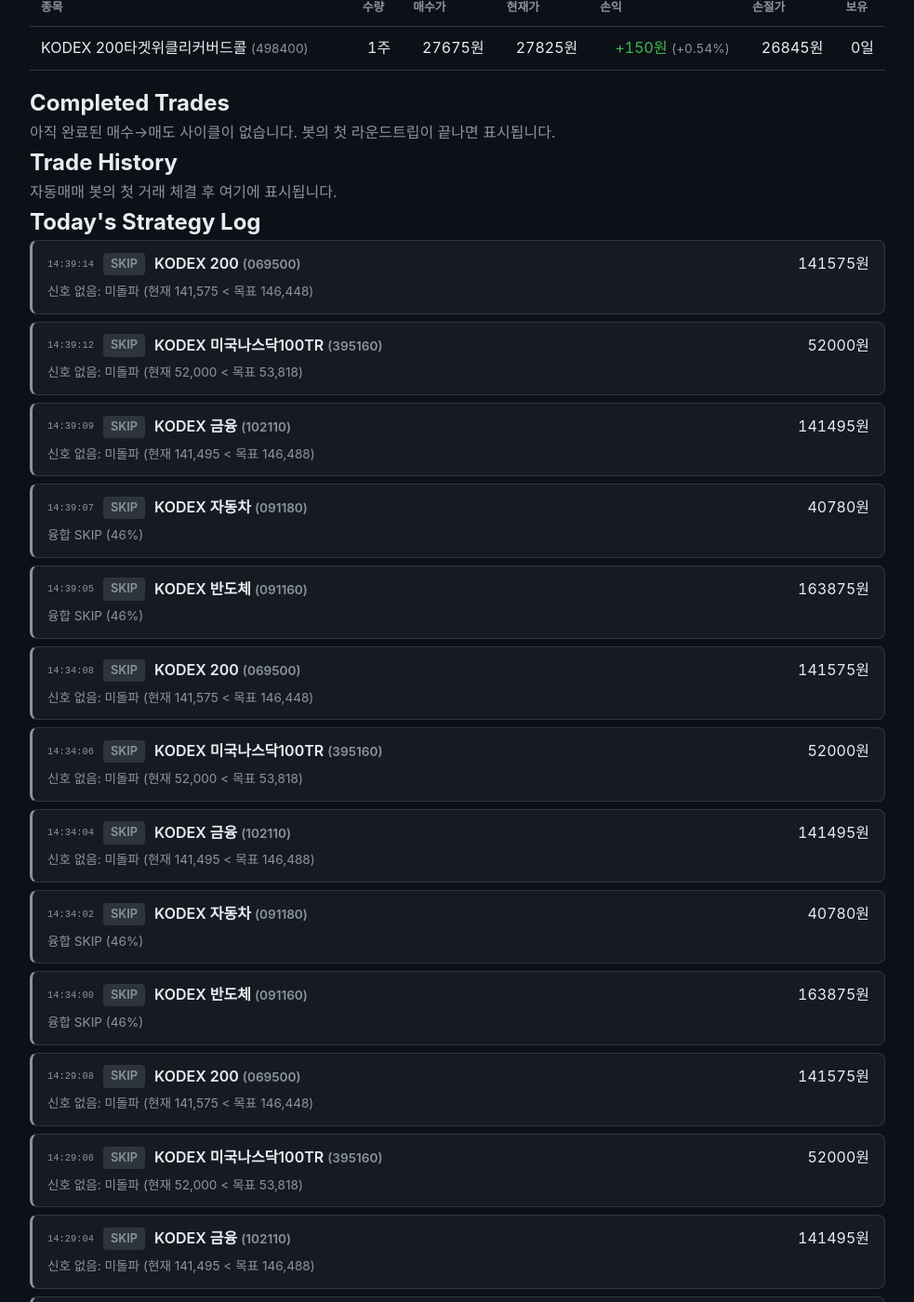
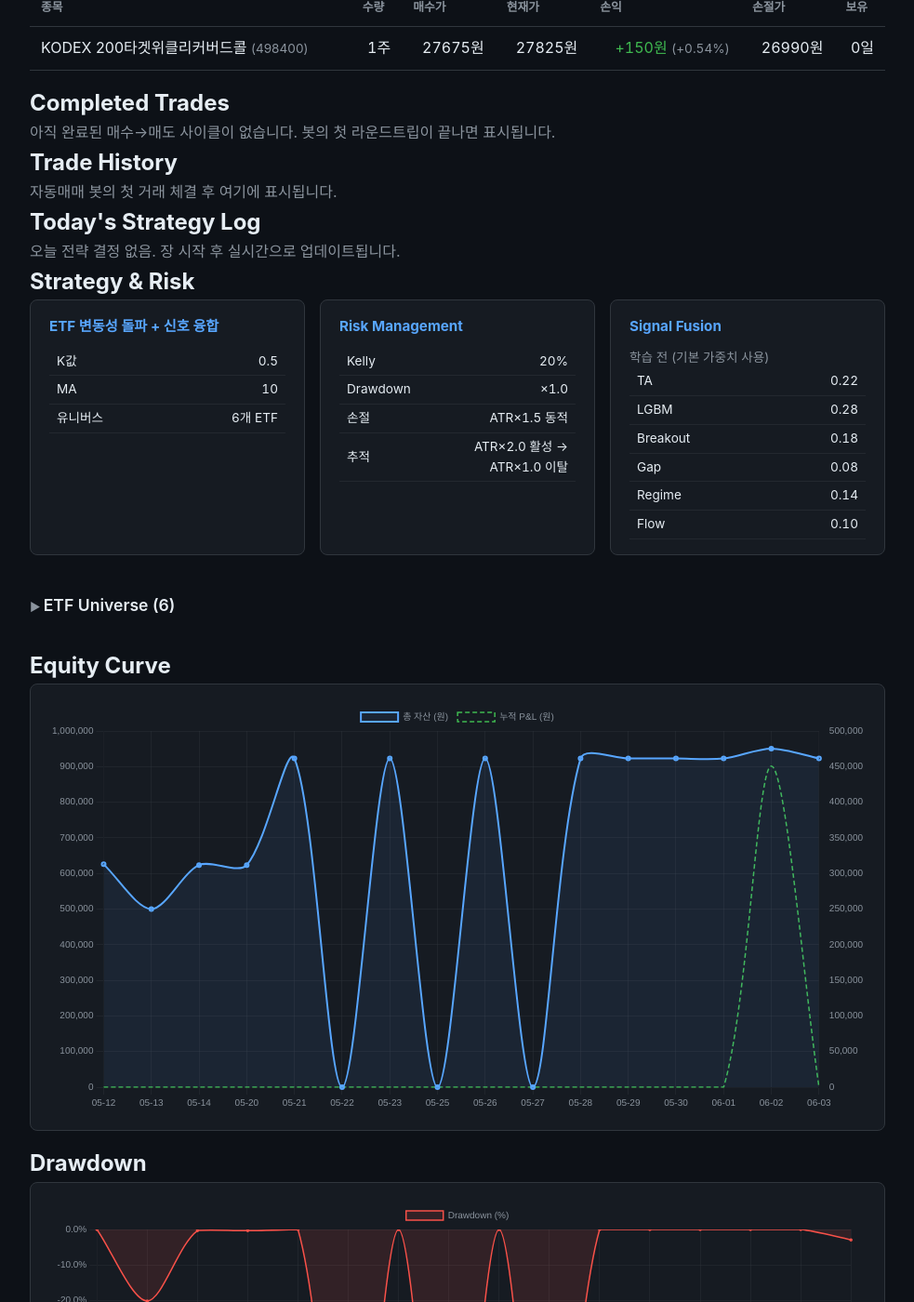
Before and after one commit to BudongJW/kis-trading-journal, a Jekyll site: the page built from index.html, in a window 1280 px wide and 1400 px high, scrolled down 1509 px. Shown: the whole window at 93% size, without its empty margins (148-1131 px from the left). Built offline with Jekyll 4.4.1, drawn with Linux system fonts in a browser that asks for light colours; nearby versions of some CDN libraries; some of the changed text lies outside the part shown.

Commit message:
auto: portfolio update 15:30

```diff
--- a/_data/portfolio.json
+++ b/_data/portfolio.json
@@ -1,5 +1,5 @@
 {
-  "updated_at": "2026-06-03T14:41:38.504740",
+  "updated_at": "2026-06-03T15:30:21.106090",
   "initial_capital": 500000,
   "cash": 922856,
   "holdings": [
@@ -12,8 +12,10 @@
       "buy_price": 27675,
       "pnl": 150,
       "pnl_pct": 0.54,
-      "manual": true,
-      "stop_price": 26845
+      "atr_at_buy": 0.0,
+      "hold_days": 0,
+      "peak_price": 27825,
+      "stop_price": 26990
     }
   ],
   "reconcile": {
@@ -301,7 +303,7 @@
     "vol_percentile": 44.0,
     "overnight_gap": {
       "direction": "neutral",
-      "strength": 0.08,
+      "strength": 0.1,
       "action": "normal"
     },
     "strong_sectors": [
@@ -377,194 +379,5 @@
     "budget_pct": 0.4,
     "regime_linked": true
   },
-  "decisions": [
-    {
-      "time": "14:39:14",
-      "symbol": "069500",
-      "name": "KODEX 200",
-      "action": "skip",
-      "reason": "신호 없음: 미돌파 (현재 141,575 < 목표 146,448)",
-      "price": 141575,
-      "ta_total": -6.1
-    },
-    {
-      "time": "14:39:12",
-      "symbol": "395160",
-      "name": "KODEX 미국나스닥100TR",
-      "action": "skip",
-      "reason": "신호 없음: 미돌파 (현재 52,000 < 목표 53,818)",
-      "price": 52000,
-      "ta_total": 0.4
-    },
-    {
-      "time": "14:39:09",
-      "symbol": "102110",
-      "name": "KODEX 금융",
-      "action": "skip",
-      "reason": "신호 없음: 미돌파 (현재 141,495 < 목표 146,488)",
-      "price": 141495,
-      "ta_total": -6.3
-    },
-    {
-      "time": "14:39:07",
-      "symbol": "091180",
-      "name": "KODEX 자동차",
-      "action": "skip",
-      "reason": "융합 SKIP (46%)",
-      "price": 40780,
-      "ta_total": 18.2,
-      "lgbm_prob": 0.5
-    },
-    {
-      "time": "14:39:05",
-      "symbol": "091160",
-      "name": "KODEX 반도체",
-      "action": "skip",
-      "reason": "융합 SKIP (46%)",
-      "price": 163875,
-      "ta_total": 14.8,
-      "lgbm_prob": 0.5
-    },
-    {
-      "time": "14:34:08",
-      "symbol": "069500",
-      "name": "KODEX 200",
-      "action": "skip",
-      "reason": "신호 없음: 미돌파 (현재 141,575 < 목표 146,448)",
-      "price": 141575,
-      "ta_total": -6.1
-    },
-    {
-      "time": "14:34:06",
-      "symbol": "395160",
-      "name": "KODEX 미국나스닥100TR",
-      "action": "skip",
-      "reason": "신호 없음: 미돌파 (현재 52,000 < 목표 53,818)",
-      "price": 52000,
-      "ta_total": 0.4
-    },
-    {
-      "time": "14:34:04",
-      "symbol": "102110",
-      "name": "KODEX 금융",
-      "action": "skip",
-      "reason": "신호 없음: 미돌파 (현재 141,495 < 목표 146,488)",
-      "price": 141495,
-      "ta_total": -6.3
-    },
-    {
-      "time": "14:34:02",
-      "symbol": "091180",
-      "name": "KODEX 자동차",
-      "action": "skip",
-      "reason": "융합 SKIP (46%)",
-      "price": 40780,
-      "ta_total": 18.2,
-      "lgbm_prob": 0.5
-    },
-    {
-      "time": "14:34:00",
-      "symbol": "091160",
-      "name": "KODEX 반도체",
-      "action": "skip",
-      "reason": "융합 SKIP (46%)",
-      "price": 163875,
-      "ta_total": 14.8,
-      "lgbm_prob": 0.5
-    },
-    {
-      "time": "14:29:08",
-      "symbol": "069500",
-      "name": "KODEX 200",
-      "action": "skip",
-      "reason": "신호 없음: 미돌파 (현재 141,575 < 목표 146,448)",
-      "price": 141575,
-      "ta_total": -6.1
-    },
-    {
-      "time": "14:29:06",
-      "symbol": "395160",
-      "name": "KODEX 미국나스닥100TR",
-      "action": "skip",
-      "reason": "신호 없음: 미돌파 (현재 52,000 < 목표 53,818)",
-      "price": 52000,
-      "ta_total": 0.4
-    },
-    {
-      "time": "14:29:04",
-      "symbol": "102110",
-      "name": "KODEX 금융",
-      "action": "skip",
-      "reason": "신호 없음: 미돌파 (현재 141,495 < 목표 146,488)",
-      "price": 141495,
-      "ta_total": -6.3
-    },
-    {
-      "time": "14:29:01",
-      "symbol": "091180",
-      "name": "KODEX 자동차",
-      "action": "skip",
-      "reason": "융합 SKIP (46%)",
-      "price": 40780,
-      "ta_total": 18.2,
-      "lgbm_prob": 0.5
-    },
-    {
-      "time": "14:28:59",
-      "symbol": "091160",
-      "name": "KODEX 반도체",
-      "action": "skip",
-      "reason": "융합 SKIP (46%)",
-      "price": 163875,
-      "ta_total": 14.8,
-      "lgbm_prob": 0.5
-    },
-    {
-      "time": "14:24:10",
-      "symbol": "069500",
-      "name": "KODEX 200",
-      "action": "skip",
-      "reason": "신호 없음: 미돌파 (현재 141,575 < 목표 146,448)",
-      "price": 141575,
-      "ta_total": -6.1
-    },
-    {
-      "time": "14:24:08",
-      "symbol": "395160",
-      "name": "KODEX 미국나스닥100TR",
-      "action": "skip",
-      "reason": "신호 없음: 미돌파 (현재 52,000 < 목표 53,818)",
-      "price": 52000,
-      "ta_total": 0.4
-    },
-    {
-      "time": "14:24:05",
-      "symbol": "102110",
-      "name": "KODEX 금융",
-      "action": "skip",
-      "reason": "신호 없음: 미돌파 (현재 141,495 < 목표 146,488)",
-      "price": 141495,
-      "ta_total": -6.3
-    },
-    {
-      "time": "14:24:03",
-      "symbol": "091180",
-      "name": "KODEX 자동차",
-      "action": "skip",
-      "reason": "융합 SKIP (46%)",
-      "price": 40780,
-      "ta_total": 18.2,
-      "lgbm_prob": 0.5
-    },
-    {
-      "time": "14:24:01",
-      "symbol": "091160",
-      "name": "KODEX 반도체",
-      "action": "skip",
-      "reason": "융합 SKIP (46%)",
-      "price": 163875,
-      "ta_total": 14.8,
-      "lgbm_prob": 0.5
-    }
-  ]
+  "decisions": []
 }
```
